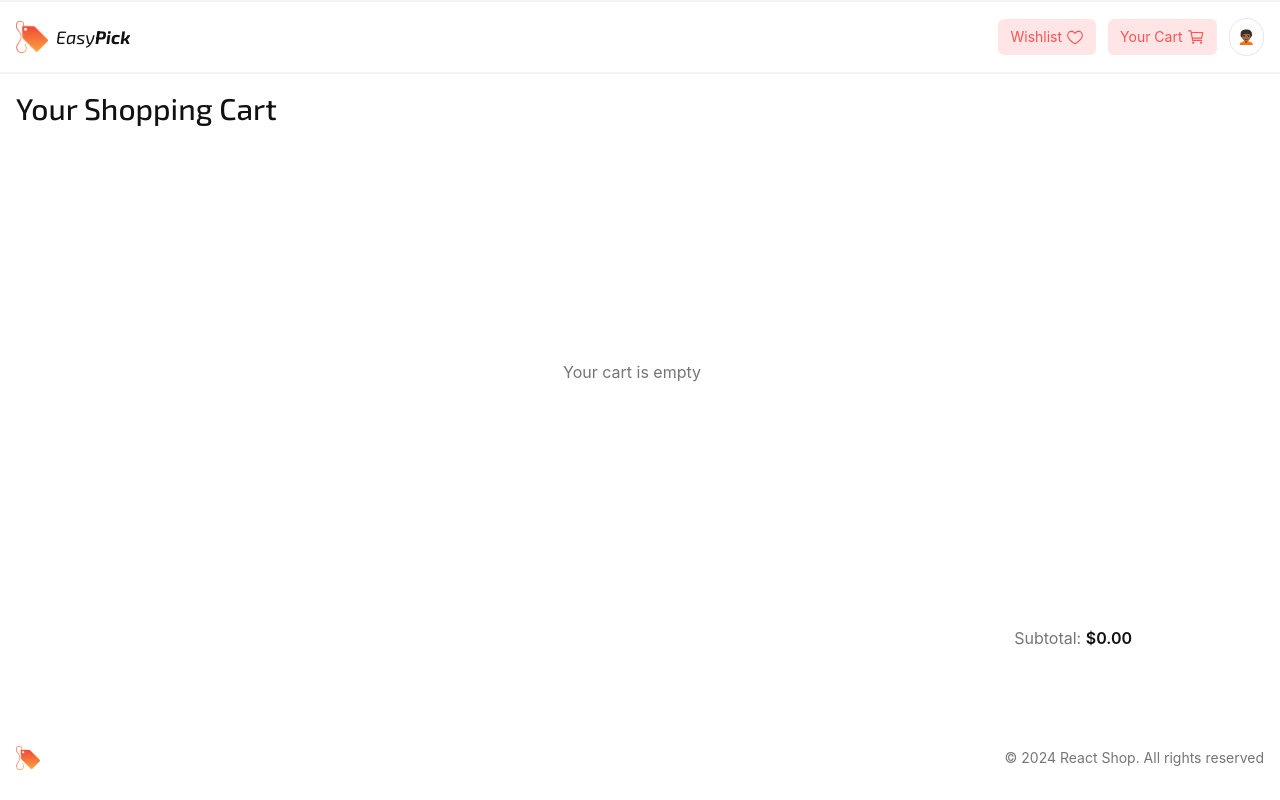
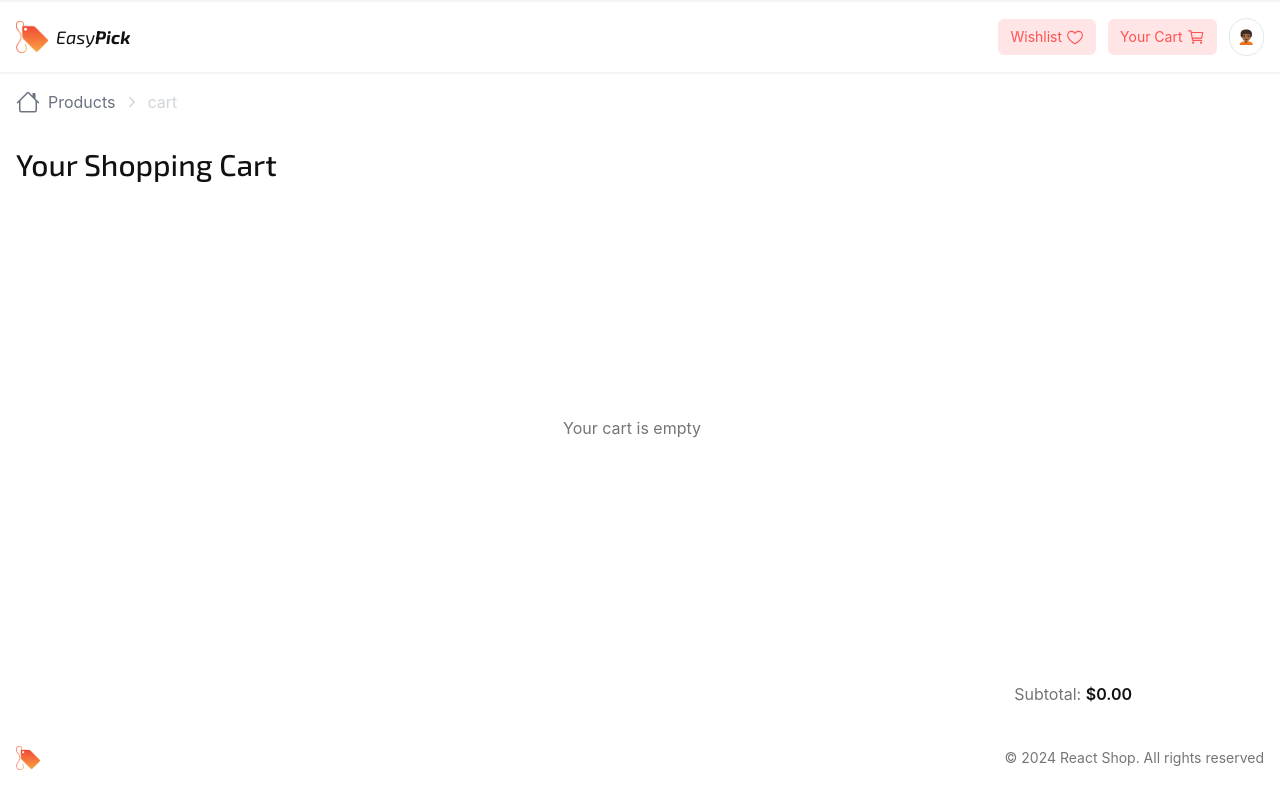
Before and after one commit to Timbar09/Cart-TypeScript-App, a React (Vite) app: page /cart in a window 1280 px wide. Built offline with nearby package versions, Linux system fonts and the light colour scheme.

Commit message:
Refactor Cart component to use react-router-dom's useLocation hook and update PageNav to use Link component

```diff
--- a/src/components/Cart/index.tsx
+++ b/src/components/Cart/index.tsx
@@ -1,16 +1,15 @@
 import { useState } from 'react';
+import { useLocation } from 'react-router-dom';
+
 import useCart from '../../hooks/useCart';
 
 import CartLine from './CartLine';
-// import CartNav from '../PageNav';
+import CartNav from '../PageNav';
 import Checkout from './Checkout';
-
-// type CartProps = {
-//   setViewCart: React.Dispatch<React.SetStateAction<boolean>>;
-// };
 
 const Cart = () => {
   const { dispatch, REDUCER_ACTIONS } = useCart();
+  const location = useLocation();
   const [confirm, setConfirm] = useState<boolean>(false);
   const [isCardDetailsOpen, setIsCardDetailsOpen] = useState<boolean>(false);
 
@@ -27,7 +26,7 @@ const Cart = () => {
   return (
     <div className="relative md:flex md:gap-4 h-[calc(100vh-9rem)] min-h-[23rem]">
       <div className="flex-[1.5] xl:flex-[2]">
-        {/* <CartNav setViewCart={setViewCart} /> */}
+        <CartNav path={location.pathname} />
 
         <CartLine
           handlePlaceOrderClick={handlePlaceOrderClick}
--- a/src/components/PageNav.tsx
+++ b/src/components/PageNav.tsx
@@ -1,23 +1,24 @@
+import { Link } from 'react-router-dom';
+
 import { IoChevronForwardOutline as ChevronRightIcon } from 'react-icons/io5';
 import { BsHouse as ProductsIcon } from 'react-icons/bs';
 
 type CartProps = {
-  setViewCart: React.Dispatch<React.SetStateAction<boolean>>;
+  path: string;
 };
 
-const PageNav = ({ setViewCart }: CartProps) => {
+const PageNav = ({ path }: CartProps) => {
+  const pathChain = path.split('/');
+
   return (
     <nav className="flex items-center gap-2 text-gray-300 py-4">
-      <button
-        type="button"
-        className="flex items-center gap-2 text-gray-500 hover:text-gray-700"
-        onClick={() => setViewCart(false)}
-      >
+      <Link to="/" className="flex items-center gap-2 text-gray-500 hover:text-gray-700">
         <ProductsIcon className="text-2xl" />
         <span>Products</span>
-      </button>
+      </Link>
       <ChevronRightIcon />
-      <span>Cart</span>
+
+      <span>{pathChain}</span>
     </nav>
   );
 };
```
